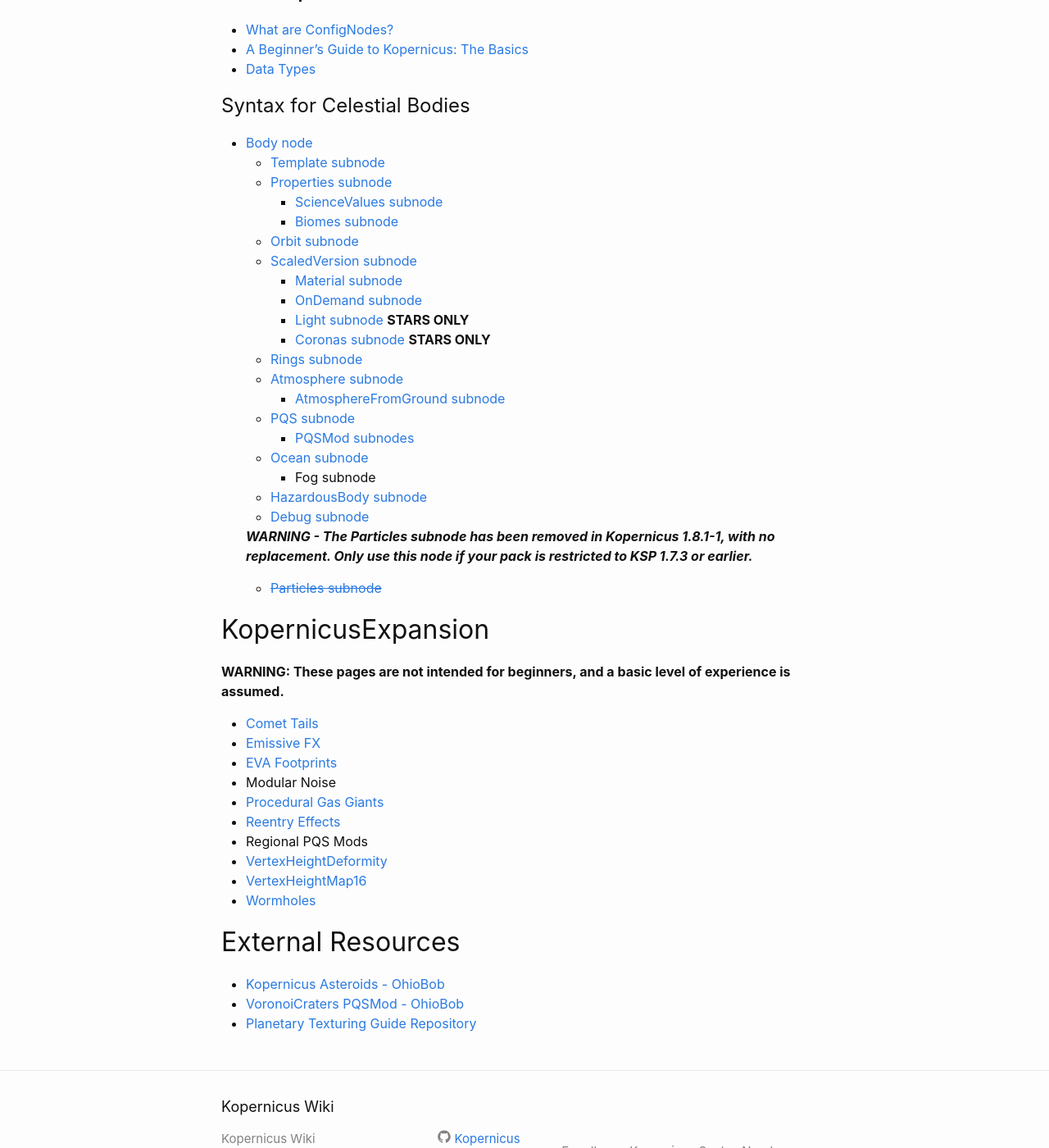
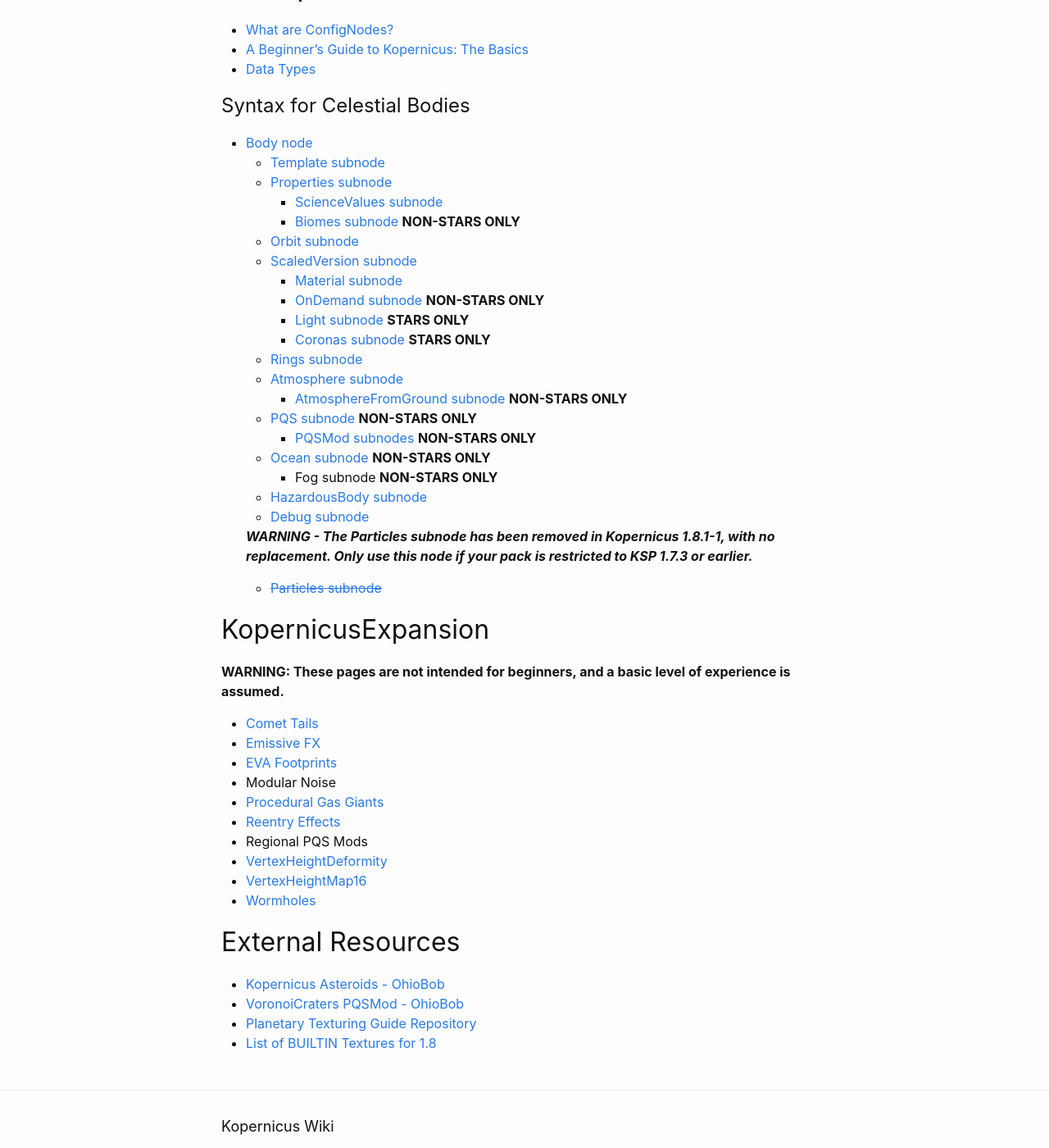
Before and after one commit to Kopernicus/wiki, a Jekyll site: the page built from index.md, in a window 1280 px wide and 1400 px high, scrolled down 324 px. Shown: the whole window at 82% size. Built offline with Jekyll 4.4.1, drawn with Linux system fonts in a browser that asks for light colours.

Commit message:
Further unification

```diff
--- a/index.md
+++ b/index.md
@@ -23,20 +23,20 @@ subtitle: A mod to modify the planetary system used by KSP
   + [Template subnode]({{ site.baseurl }}{% link main/Template.md %})
   + [Properties subnode]({{ site.baseurl }}{% link main/Properties.md %})
     - [ScienceValues subnode]({{ site.baseurl }}{% link main/Properties/ScienceValues.md %})
-    - [Biomes subnode]({{ site.baseurl }}{% link main/Properties/Biome.md %})
+    - [Biomes subnode]({{ site.baseurl }}{% link main/Properties/Biome.md %}) **NON-STARS ONLY**
   + [Orbit subnode]({{ site.baseurl }}{% link main/Orbit.md %})
   + [ScaledVersion subnode]({{ site.baseurl }}{% link main/ScaledVersion.md %})
     - [Material subnode]({{ site.baseurl }}{% link main/ScaledVersion/Material.md %})
-    - [OnDemand subnode]({{ site.baseurl }}{% link main/ScaledVersion/OnDemand.md %})
+    - [OnDemand subnode]({{ site.baseurl }}{% link main/ScaledVersion/OnDemand.md %}) **NON-STARS ONLY**
     - [Light subnode]({{ site.baseurl }}{% link main/ScaledVersion/Light.md %}) **STARS ONLY**
     - [Coronas subnode]({{ site.baseurl }}{% link main/ScaledVersion/Corona.md %}) **STARS ONLY**
   + [Rings subnode]({{ site.baseurl }}{% link main/Rings.md %})
   + [Atmosphere subnode]({{ site.baseurl }}{% link main/Atmosphere.md %})
-    - [AtmosphereFromGround subnode]({{ site.baseurl }}{% link main/Atmosphere/AtmosphereFromGround.md %})
-  + [PQS subnode]({{site.baseurl}}{% link main/PQS.md %})
-    - [PQSMod subnodes]({{ site.baseurl }}{% link main/PQSMods/PQSMods.md %})
-  + [Ocean subnode]({{ site.baseurl }}{% link main/Ocean.md%})
-    - Fog subnode
+    - [AtmosphereFromGround subnode]({{ site.baseurl }}{% link main/Atmosphere/AtmosphereFromGround.md %}) **NON-STARS ONLY**
+  + [PQS subnode]({{site.baseurl}}{% link main/PQS.md %}) **NON-STARS ONLY**
+    - [PQSMod subnodes]({{ site.baseurl }}{% link main/PQSMods/PQSMods.md %}) **NON-STARS ONLY**
+  + [Ocean subnode]({{ site.baseurl }}{% link main/Ocean.md%}) **NON-STARS ONLY**
+    - Fog subnode **NON-STARS ONLY**
   + [HazardousBody subnode]({{ site.baseurl }}{% link main/HazardousBody.md %})
   + [Debug subnode]({{ site.baseurl }}{% link main/Debug.md %})
 
@@ -60,3 +60,4 @@ subtitle: A mod to modify the planetary system used by KSP
 * [Kopernicus Asteroids - OhioBob](https://www.dropbox.com/s/lag8opde3zimjqc/KopernicusAsteroids.pdf?dl=0)
 * [VoronoiCraters PQSMod - OhioBob](https://www.dropbox.com/s/fnd0bblv5otqlhc/KSP_VoronoiCraters.pdf?dl=0)
 * [Planetary Texturing Guide Repository](https://forum.kerbalspaceprogram.com/index.php?/topic/165285-planetary-texturing-guide-repository/)
+* [List of BUILTIN Textures for 1.8](https://github.com/GER-Space/Kerbal-Konstructs/wiki/Builtin-Textures-for-KSP-1.8)
```
